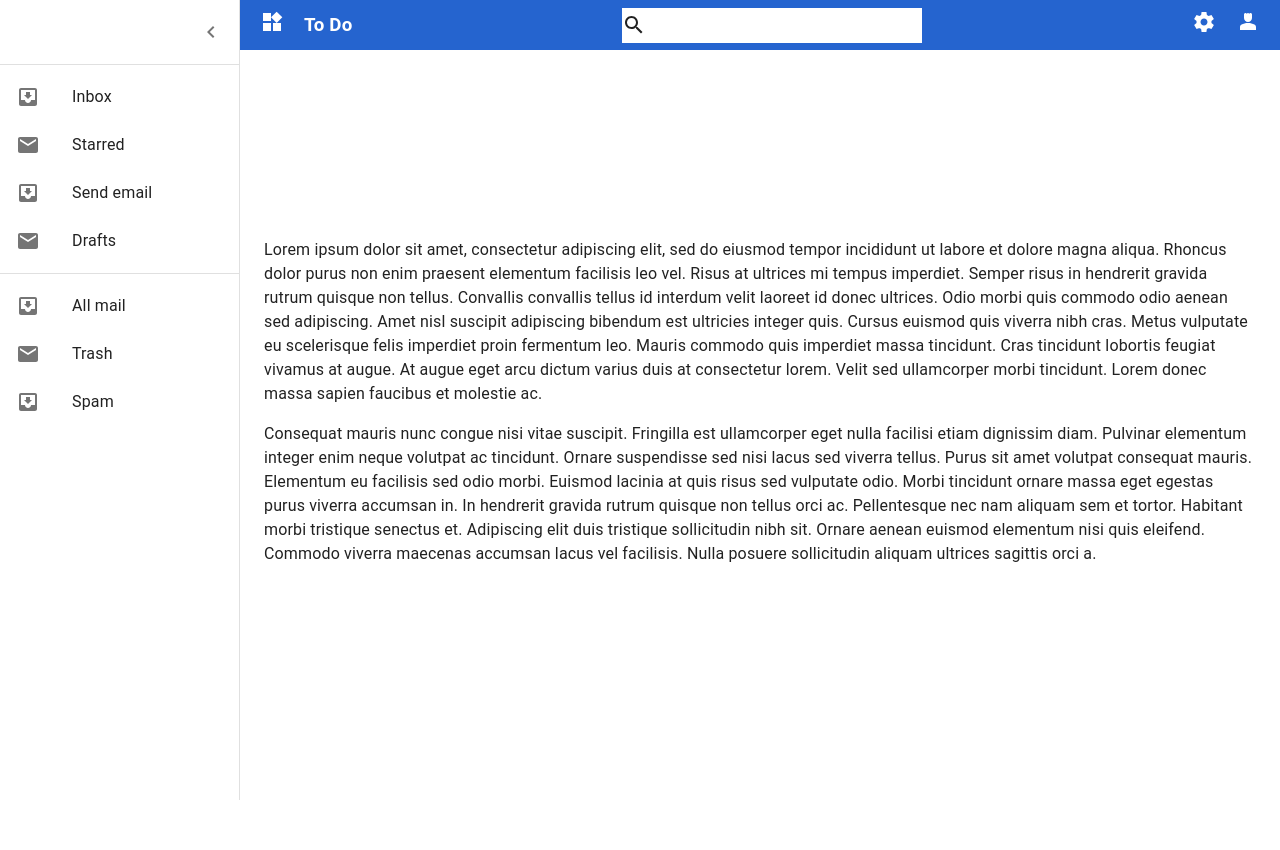
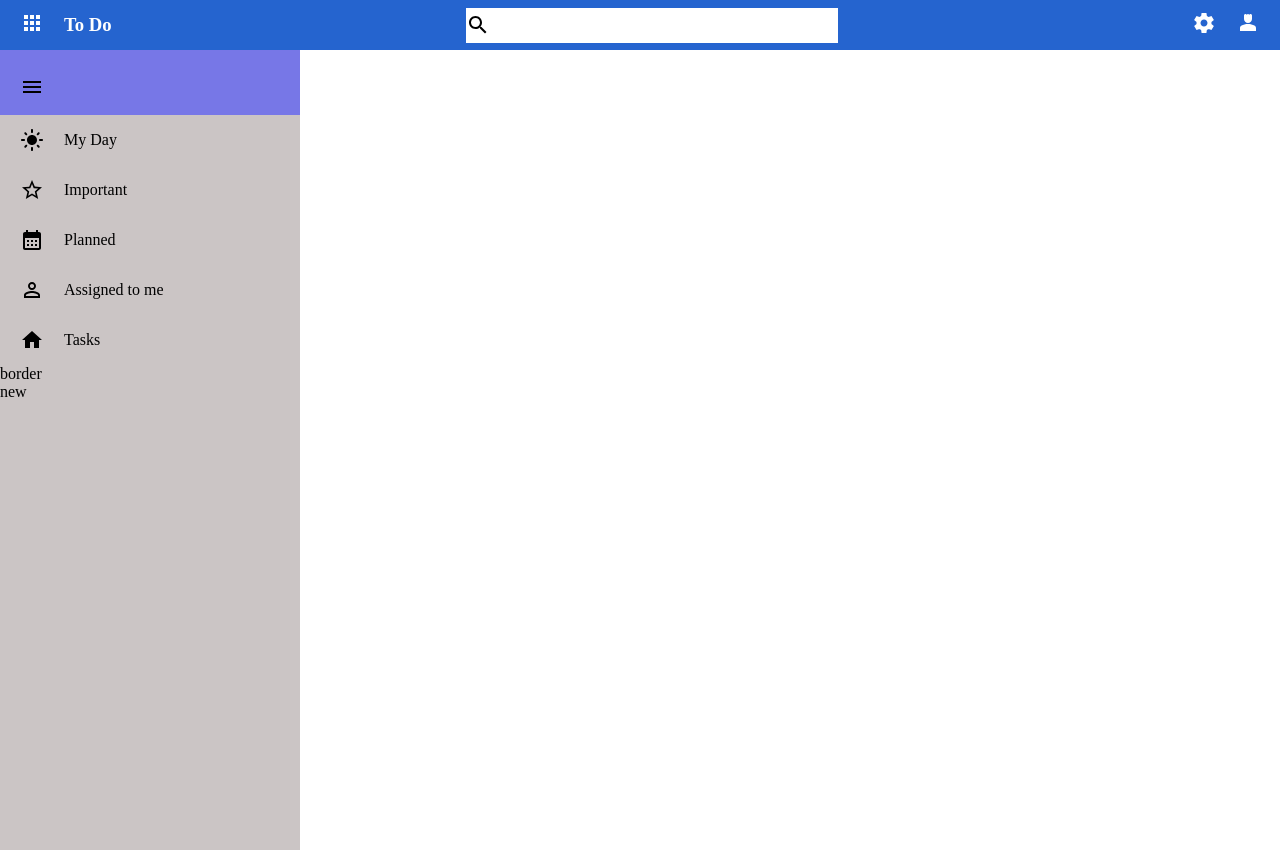
Before and after one commit to koushki-io/todo-list-microsoft, a React (Create React App) app: page / in a window 1280 px wide. Before the commit the page ends 800 px from the top, so only its background shows below. Built offline with nearby package versions, Linux system fonts and the light colour scheme.

Commit message:
item side bar

```diff
--- a/src/App.css
+++ b/src/App.css
@@ -7,6 +7,8 @@
   display: flex;
   flex-direction: column;
 }
+/*
+
 .navbar{
   position: relative;
   width:calc(100% -240px) ;
@@ -18,4 +20,4 @@
 .leftSide{
   position: absolute;
   top: 100px;
-}
+} */
--- a/src/App.js
+++ b/src/App.js
@@ -12,7 +12,7 @@ function App() {
 <div className="main">
   <div className="leftSide">
 <PersistentDrawerLeft/>
-  <h1>madi</h1>
+
   </div>
 </div>
     </div>
--- a/src/components/leftSide/LeftSide.js
+++ b/src/components/leftSide/LeftSide.js
@@ -1,162 +1,29 @@
- import * as React from 'react';
-import { styled, useTheme } from '@mui/material/styles';
-import Box from '@mui/material/Box';
-import Drawer from '@mui/material/Drawer';
-import CssBaseline from '@mui/material/CssBaseline';
-import MuiAppBar from '@mui/material/AppBar';
-import Toolbar from '@mui/material/Toolbar';
-import List from '@mui/material/List';
-import Typography from '@mui/material/Typography';
-import Divider from '@mui/material/Divider';
-import IconButton from '@mui/material/IconButton';
+import React, { useState } from 'react'
+import styles from './leftSIde.module.css'
 import MenuIcon from '@mui/icons-material/Menu';
-import ChevronLeftIcon from '@mui/icons-material/ChevronLeft';
-import ChevronRightIcon from '@mui/icons-material/ChevronRight';
-import ListItem from '@mui/material/ListItem';
-import ListItemButton from '@mui/material/ListItemButton';
-import ListItemIcon from '@mui/material/ListItemIcon';
-import ListItemText from '@mui/material/ListItemText';
-import InboxIcon from '@mui/icons-material/MoveToInbox';
-import MailIcon from '@mui/icons-material/Mail';
+import StarBorderIcon from '@mui/icons-material/StarBorder';
+import LightModeIcon from '@mui/icons-material/LightMode';
+import CalendarMonthIcon from '@mui/icons-material/CalendarMonth';
+import PersonOutlineIcon from '@mui/icons-material/PersonOutline';
+import HomeIcon from '@mui/icons-material/Home';
+function LeftSide() {
+  const [menuList, setmenuList] = useState(["My Day","Important","Planned","Assigned to me","Tasks"])
+  return (
+    <div className={styles.parent}>
+      <div className={styles.header} ><MenuIcon/></div>
+      <div className={styles.menu}>
+        <div className={styles.menuItem}><LightModeIcon/> <span>My Day</span> </div>
+        <div className={styles.menuItem}><StarBorderIcon/> <span>Important</span> </div>
+        <div className={styles.menuItem}><CalendarMonthIcon/> <span>Planned</span> </div>
+        <div className={styles.menuItem}><PersonOutlineIcon/> <span>Assigned to me</span> </div>
+        <div className={styles.menuItem}><HomeIcon/> <span>Tasks</span> </div>
 
-const drawerWidth = 240;
+      </div>
+      <div className={styles.border} >border</div>
+      <div>new</div>
 
-const Main = styled('main', { shouldForwardProp: (prop) => prop !== 'open' })(
-  ({ theme, open }) => ({
-    flexGrow: 1,
-    padding: theme.spacing(3),
-    transition: theme.transitions.create('margin', {
-      easing: theme.transitions.easing.sharp,
-      duration: theme.transitions.duration.leavingScreen,
-    }),
-    marginLeft: `-${drawerWidth}px`,
-    ...(open && {
-      transition: theme.transitions.create('margin', {
-        easing: theme.transitions.easing.easeOut,
-        duration: theme.transitions.duration.enteringScreen,
-      }),
-      marginLeft: 0,
-    }),
-  }),
-);
+    </div>
+  )
+}
 
-const AppBar = styled(MuiAppBar, {
-  shouldForwardProp: (prop) => prop !== 'open',
-})(({ theme, open }) => ({
-  transition: theme.transitions.create(['margin', 'width'], {
-    easing: theme.transitions.easing.sharp,
-    duration: theme.transitions.duration.leavingScreen,
-  }),
-  ...(open && {
-    width: `calc(100% - ${drawerWidth}px)`,
-    marginLeft: `${drawerWidth}px`,
-    transition: theme.transitions.create(['margin', 'width'], {
-      easing: theme.transitions.easing.easeOut,
-      duration: theme.transitions.duration.enteringScreen,
-    }),
-  }),
-}));
-
-const DrawerHeader = styled('div')(({ theme }) => ({
-  display: 'flex',
-  alignItems: 'center',
-  padding: theme.spacing(0, 1),
-  // necessary for content to be below app bar
-  ...theme.mixins.toolbar,
-  justifyContent: 'flex-end',
-}));
-
-export default function PersistentDrawerLeft() {
-  const theme = useTheme();
-  const [open, setOpen] = React.useState(true);
-
-  const handleDrawerOpen = () => {
-    setOpen(true);
-  };
-
-  const handleDrawerClose = () => {
-    setOpen(false);
-  };
-
-  return (
-    <Box sx={{ display: 'flex' }}>
-      <CssBaseline />
-
-      <Drawer
-        sx={{
-          width: drawerWidth,
-          flexShrink: 0,
-          '& .MuiDrawer-paper': {
-            width: drawerWidth,
-            boxSizing: 'border-box',
-          },
-        }}
-        variant="persistent"
-        anchor="left"
-        open={open}
-      >
-        <DrawerHeader>
-          <IconButton onClick={handleDrawerClose}>
-            {theme.direction === 'ltr' ? <ChevronLeftIcon /> : <ChevronRightIcon />}
-          </IconButton>
-        </DrawerHeader>
-        <Divider />
-        <List>
-          {['Inbox', 'Starred', 'Send email', 'Drafts'].map((text, index) => (
-            <ListItem key={text} disablePadding>
-              <ListItemButton>
-                <ListItemIcon>
-                  {index % 2 === 0 ? <InboxIcon /> : <MailIcon />}
-                </ListItemIcon>
-                <ListItemText primary={text} />
-              </ListItemButton>
-            </ListItem>
-          ))}
-        </List>
-        <Divider />
-        <List>
-          {['All mail', 'Trash', 'Spam'].map((text, index) => (
-            <ListItem key={text} disablePadding>
-              <ListItemButton>
-                <ListItemIcon>
-                  {index % 2 === 0 ? <InboxIcon /> : <MailIcon />}
-                </ListItemIcon>
-                <ListItemText primary={text} />
-              </ListItemButton>
-            </ListItem>
-          ))}
-        </List>
-      </Drawer>
-      <Main open={open}>
-        <DrawerHeader />
-        <Typography paragraph>
-          Lorem ipsum dolor sit amet, consectetur adipiscing elit, sed do eiusmod
-          tempor incididunt ut labore et dolore magna aliqua. Rhoncus dolor purus non
-          enim praesent elementum facilisis leo vel. Risus at ultrices mi tempus
-          imperdiet. Semper risus in hendrerit gravida rutrum quisque non tellus.
-          Convallis convallis tellus id interdum velit laoreet id donec ultrices.
-          Odio morbi quis commodo odio aenean sed adipiscing. Amet nisl suscipit
-          adipiscing bibendum est ultricies integer quis. Cursus euismod quis viverra
-          nibh cras. Metus vulputate eu scelerisque felis imperdiet proin fermentum
-          leo. Mauris commodo quis imperdiet massa tincidunt. Cras tincidunt lobortis
-          feugiat vivamus at augue. At augue eget arcu dictum varius duis at
-          consectetur lorem. Velit sed ullamcorper morbi tincidunt. Lorem donec massa
-          sapien faucibus et molestie ac.
-        </Typography>
-        <Typography paragraph>
-          Consequat mauris nunc congue nisi vitae suscipit. Fringilla est ullamcorper
-          eget nulla facilisi etiam dignissim diam. Pulvinar elementum integer enim
-          neque volutpat ac tincidunt. Ornare suspendisse sed nisi lacus sed viverra
-          tellus. Purus sit amet volutpat consequat mauris. Elementum eu facilisis
-          sed odio morbi. Euismod lacinia at quis risus sed vulputate odio. Morbi
-          tincidunt ornare massa eget egestas purus viverra accumsan in. In hendrerit
-          gravida rutrum quisque non tellus orci ac. Pellentesque nec nam aliquam sem
-          et tortor. Habitant morbi tristique senectus et. Adipiscing elit duis
-          tristique sollicitudin nibh sit. Ornare aenean euismod elementum nisi quis
-          eleifend. Commodo viverra maecenas accumsan lacus vel facilisis. Nulla
-          posuere sollicitudin aliquam ultrices sagittis orci a.
-        </Typography>
-      </Main>
-    </Box>
-  );
-}
+export default LeftSide
--- /dev/null
+++ b/src/components/leftSide/leftSIde.module.css
@@ -0,0 +1,27 @@
+.parent{
+    width: 300px;
+    height: 100vh;
+    background: #cbc5c5;
+    display: flex;
+    flex-direction: column;
+}
+.header{
+    width: 100%;
+    height: 65px;
+    background-color: rgb(119, 119, 231);
+    display: flex;
+    box-sizing: border-box;
+    padding: 25px 0 0 20px;
+}
+.menuItem{
+    cursor: pointer;
+    height: 50px;
+    display: flex;
+    align-items: center;
+    gap: 20px;
+    box-sizing: border-box;
+    padding: 20px;
+}
+.menuItem:hover{
+background: #7b4444;
+}
--- a/src/components/navbar/Navabr.js
+++ b/src/components/navbar/Navabr.js
@@ -4,12 +4,13 @@ import WidgetsIcon from '@mui/icons-material/Widgets';
 import SearchIcon from '@mui/icons-material/Search';
 import SettingsSharpIcon from '@mui/icons-material/SettingsSharp';
 import Person4SharpIcon from '@mui/icons-material/Person4Sharp';
+import AppsIcon from '@mui/icons-material/Apps';
 const Navabr = () => {
     return (
         <div className={styles.parent}>
 
        <div className={styles.item}>
-       <div ><WidgetsIcon style={{color:"#fff"}}/></div>
+       <div ><AppsIcon style={{color:"#fff"}}/></div>
         <div>
             <h3 style={{color:"#fff"}}>To Do</h3>
         </div>
```
